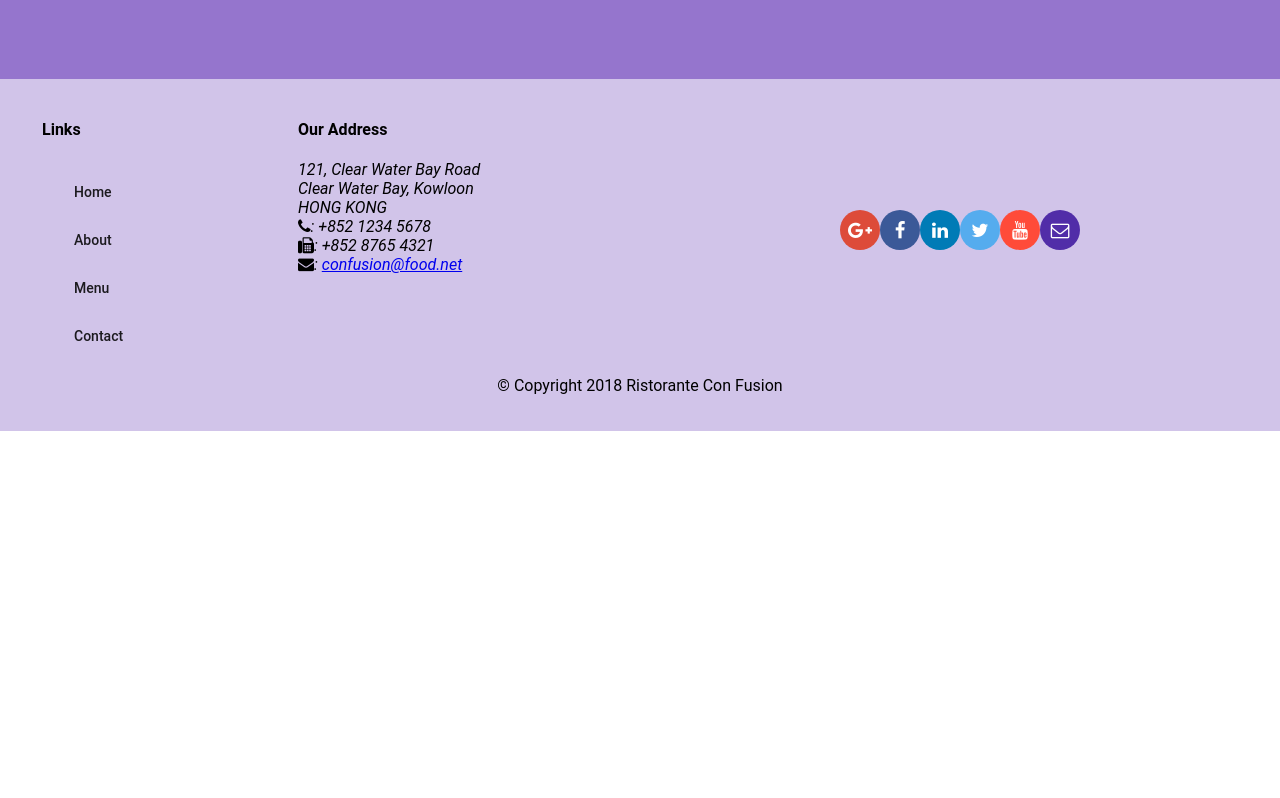
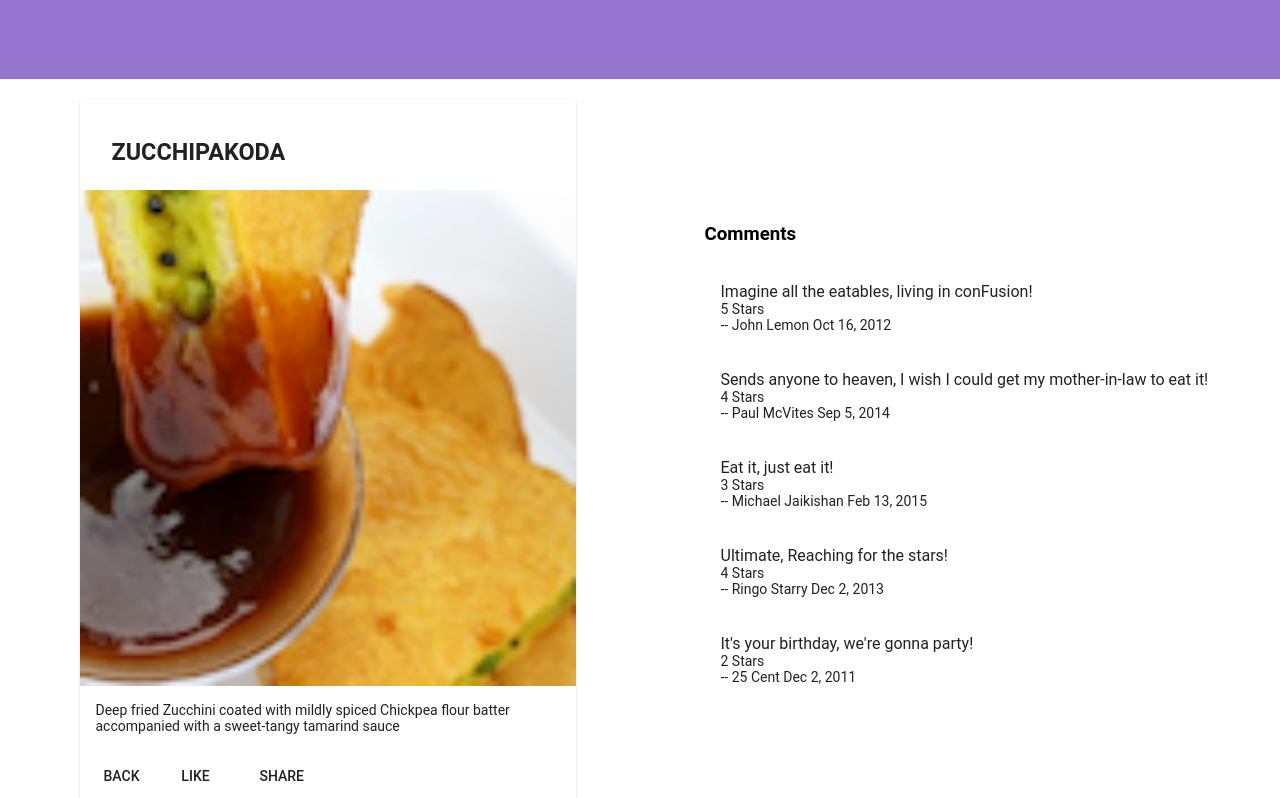
Before and after one commit to rituparnaroy/testangular, an Angular app: page /dishdetail/1 in a window 1280 px wide. Before the commit this address led to /. Shown: the part 260-1058 px from the top of the page. Before the commit the page ends 800 px from the top, so only its background shows below. Built offline with nearby package versions, Linux system fonts and the light colour scheme.

Commit message:
sps part 2

```diff
--- a/src/app/app-routing/routes.ts
+++ b/src/app/app-routing/routes.ts
@@ -10,5 +10,6 @@
     { path: 'home',  component: HomeComponent },
     { path: 'menu',     component: MenuComponent },
     { path: 'contactus',     component: ContactComponent },
+    { path: 'dishdetail/:id',     component: DishdetailComponent },
     { path: '', redirectTo: '/home', pathMatch: 'full' }
   ];
--- a/src/app/dishdetail/dishdetail.component.html
+++ b/src/app/dishdetail/dishdetail.component.html
@@ -19,6 +19,7 @@
         </p>
       </mat-card-content>
       <mat-card-actions>
+        <button mat-button (click)="goBack()">BACK</button>
         <button mat-button>LIKE</button>
         <button mat-button>SHARE</button>
       </mat-card-actions>
--- a/src/app/dishdetail/dishdetail.component.ts
+++ b/src/app/dishdetail/dishdetail.component.ts
@@ -1,5 +1,10 @@
 import { Component, OnInit, Input } from '@angular/core';
 import { Dish } from '../shared/dish';
+import { DishService } from '../services/dish.service';
+
+import { Params, ActivatedRoute } from '@angular/router';
+import { Location } from '@angular/common';
+import { stringify } from 'querystring';
 
 @Component({
   selector: 'app-dishdetail',
@@ -8,12 +13,19 @@
 })
 export class DishdetailComponent implements OnInit {
 
-  @Input()
   dish: Dish;
 
-  constructor() { }
+  constructor(private dishservice: DishService,
+    private route: ActivatedRoute,
+    private location: Location) { }
 
   ngOnInit() {
+    const id = +this.route.snapshot.params['id'];
+    this.dish = this.dishservice.getDish(String(id));
+  }
+
+  goBack(): void {
+    this.location.back();
   }
 
 }
--- a/src/app/menu/menu.component.html
+++ b/src/app/menu/menu.component.html
@@ -15,7 +15,7 @@
 
   <div fxFlex>
     <mat-grid-list cols="2" rowHeight="200px">
-      <mat-grid-tile *ngFor="let dish of dishes" (click) = "onSelect(dish)">
+      <mat-grid-tile *ngFor="let dish of dishes" [routerLink]="['/dishdetail', dish.id]">
         <img height="200px" src={{dish.image}} alt={{dish.name}}>
         <mat-grid-tile-footer>
           <h1>{{dish.name | uppercase}}</h1>
@@ -24,8 +24,6 @@
     </mat-grid-list>
   </div>
 
-  <app-dishdetail [dish]="selectedDish"></app-dishdetail>
-
 </div>
 
 </div>
```
Also changed, not shown: src/app/services/dish.service.ts (+5 -3 lines).
